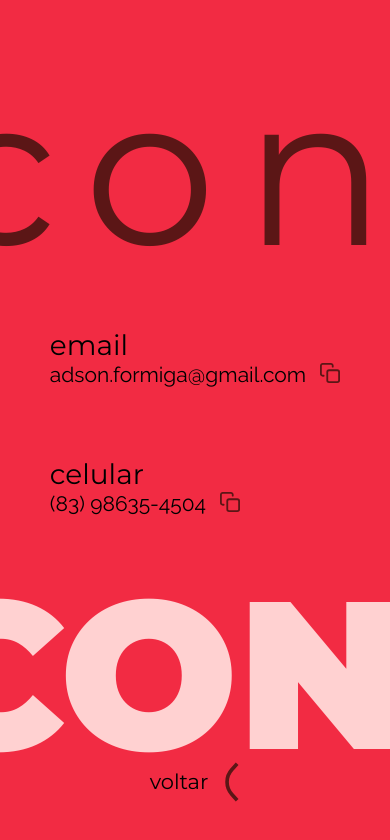
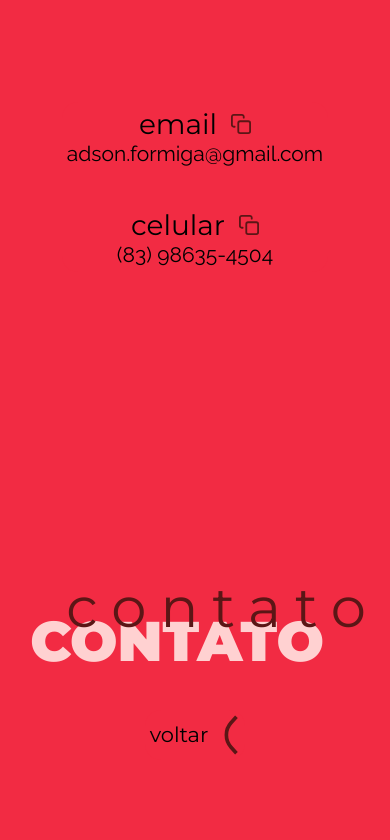
Before and after one commit to petruspierre/ant-portfolio, a Next.js app: page /contato in a window 390 px wide. Shown: the top 840 px of the page. Built offline with nearby package versions, Linux system fonts and the light colour scheme.

Commit message:
make contact page responsive

```diff
--- a/src/pages/components/Logo.tsx
+++ b/src/pages/components/Logo.tsx
@@ -4,7 +4,7 @@ export function Logo() {
   return (
     <div className={styles.Logo}>
       <p className={styles.TextCenter}>adson formiga</p>
-      <p className={styles.TextBottom}>designer de interfaces</p>
+      <p className={styles.TextBottom}>adson_ant</p>
       <svg width="100%" height="100%" viewBox="-5 -10 499 580" fill="none" xmlns="http://www.w3.org/2000/svg">
         <path className={styles.Path} fillRule="evenodd" clipRule="evenodd" d="M163.016 39.9616C163.016 17.8914 145.124 0 123.054 0H121.48C99.4092 0 81.5173 17.892 81.5173 39.9628V39.9628C81.5173 62.0336 99.4092 79.9256 121.48 79.9256H123.032C145.102 79.9256 162.994 97.817 162.994 119.887V119.887C162.994 141.957 180.885 159.849 202.955 159.849H204.529C226.6 159.849 244.492 141.957 244.492 119.886V119.886C244.492 97.8152 226.6 79.9233 204.529 79.9233H202.977C180.907 79.9233 163.016 62.0318 163.016 39.9616V39.9616Z" />
         <path className={styles.Path} fillRule="evenodd" clipRule="evenodd" d="M0.000491527 359.662C0.000491527 337.591 17.8924 319.699 39.9633 319.699H41.5359C63.6068 319.699 81.4987 337.591 81.4987 359.662V359.662C81.4987 381.733 63.6068 399.625 41.5359 399.625H39.9633C17.8924 399.625 0.000491527 381.733 0.000491527 359.662 V359.662Z" />
--- a/src/pages/contato.tsx
+++ b/src/pages/contato.tsx
@@ -23,7 +23,22 @@ const transitions = {
   }
 }
 
+const EMAIL = 'adson.formiga@gmail.com'
+const PHONE = '(83) 98635-4504'
+
 export default function Contato() {
+  const copyEmail = () => {
+    if(typeof navigator !== 'undefined') {
+      navigator.clipboard.writeText(EMAIL);
+    }
+  }
+
+  const copyPhone = () => {
+    if(typeof navigator !== 'undefined') {
+      navigator.clipboard.writeText(EMAIL);
+    }
+  }
+
   return (
     <Layout fromLeft toRight>
       <div className={styles.Container}>
@@ -48,11 +63,12 @@ export default function Contato() {
           </motion.h1>
         </motion.div>
 
-        <div className={styles.ItemLeft}>
+        <div className={styles.Content}>
+          <div className={styles.BackButtonContainer}>
             <ArrowLink link="/" label="voltar" left />
           </div>
 
-        <motion.div
+          <motion.main
             initial={{
               x: 25
             }}
@@ -66,25 +82,36 @@ export default function Contato() {
             className={styles.InfoContainer}
           >
             <div className={styles.Info}>
-            <p>email</p>
+              <p>
+                email
+                <button onClick={copyEmail}>
+                  <Image width={20} height={20} src="/assets/copy.svg" alt="copiar" title="copiar" />
+                </button>
+              </p>
               <div>
-              <p>adson.formiga@gmail.com</p>
-              <button>
+                <p>{EMAIL}</p>
+                <button onClick={copyEmail}>
                   <Image width={20} height={20} src="/assets/copy.svg" alt="copiar" title="copiar" />
                 </button>
               </div>
             </div>
 
             <div className={styles.Info}>
-            <p>celular</p>
+              <p>
+                celular
+                <button onClick={copyEmail}>
+                  <Image width={20} height={20} src="/assets/copy.svg" alt="copiar" title="copiar" />
+                </button>
+              </p>
               <div>
-              <p>(83) 98635-4504</p>
-              <button>
+                <p>{PHONE}</p>
+                <button onClick={copyPhone}>
                   <Image width={20} height={20} src="/assets/copy.svg" alt="copiar" title="copiar" />
                 </button>
               </div>
             </div>
-        </motion.div>
+          </motion.main>
+        </div>
       </div>
     </Layout>
   )
--- a/src/pages/index.tsx
+++ b/src/pages/index.tsx
@@ -10,7 +10,6 @@ import ArrowLink from './components/ArrowLink'
 export default function Home() {
   return (
     <Layout fromTop>
-
       <div className={styles.Container}>
         <Head>
           <title>Create Next App</title>
--- a/src/styles/Contact.module.scss
+++ b/src/styles/Contact.module.scss
@@ -33,9 +33,11 @@
     color: #5B1616;
     letter-spacing: 2rem;
     margin: 0;
+    z-index: 0;
   }
 
   h1 {
+    z-index: -1;
     position: absolute;
     bottom: 5%;
     left: 0;
@@ -44,28 +46,56 @@
     color: #FFD1D1;
     margin: 0;
   }
+
+  @media screen and (max-width: 768px) {
+    p {
+      top: unset;
+      bottom: 24%;
+      left: unset;
+      right: -50px;
+      font-size: 4rem;
+      letter-spacing: 1rem;
+    }
+
+    h1 {
+      bottom: 20%;
+      font-size: 4rem;
+      left: 120px;
+    }
+  }
 }
 
-.ItemLeft {
-  position: absolute;
-  top: 50%;
-  left: 5%;
-  transform: translateY(-50%);
+.Content {
+  display: flex;
+  width: 100%;
+  padding: 0 5%;
+  justify-content: space-between;
+  align-items: center;
+  max-height: 80%;
 
   @media screen and (max-width: 768px) {
-    left: 50%;
-    top: unset;
-    bottom: 5%;
-    transform: translateX(-50%);
+    height: 100%;
+    flex-direction: column-reverse;
   }
+}
+
+.BackButtonContainer {
+  background-color: #F22B43;
+  border-radius: 16px;
+  padding: 5px;
 }
 
 .InfoContainer {
   display: flex;
   gap: 5rem;
+  background-color: #F22B43;
+  border-radius: 16px;
+  padding: 5px;
 
   @media (max-width: 768px) {
     flex-direction: column;
+    gap: 3rem;
+    margin-top: 5%;
   }
 }
 
@@ -76,6 +106,10 @@
 
   p {
     margin: 0;
+
+    button {
+      display: none;
+    }
   }
 
   div {
@@ -96,6 +130,21 @@
         opacity: 0.7;
         transform: scale(1.1);
       }
+
+      @media screen and (max-width: 768px) {
+        display: none;
+      }
+    }
+  }
+
+  @media screen and (max-width: 768px) {
+    align-items: center;
+
+    p {
+      button {
+        display: inline-block;
+        margin-left: 1rem;
+      }
     }
   }
 }
--- a/src/styles/Home.module.scss
+++ b/src/styles/Home.module.scss
@@ -1,5 +1,5 @@
 .Container {
-  position: absolute;
+  position: relative;
 
   display: flex;
   align-items: center;
--- /dev/null
+++ b/src/styles/MyWork.module.scss
@@ -0,0 +1,24 @@
+.Container {
+  display: flex;
+  flex-direction: column;
+  align-items: center;
+  width: 100%;
+  min-height: 100vh;
+  z-index: 1;
+}
+
+.Hero {
+  width: 100%;
+  background-color: #FFD1D1;
+  margin-top: 10rem;
+
+  > div {
+    max-width: 1300px;
+    margin: 0 auto;
+    padding: 4rem 2rem;
+
+    display: flex;
+    align-items: center;
+    justify-content: space-between;
+  }
+}
--- a/src/styles/globals.scss
+++ b/src/styles/globals.scss
@@ -5,6 +5,12 @@ body {
   font-family: -apple-system, BlinkMacSystemFont, Segoe UI, Roboto, Oxygen,
     Ubuntu, Cantarell, Fira Sans, Droid Sans, Helvetica Neue, sans-serif;
   background-color: #F22B43;
+  overflow-x: hidden;
+  scroll-behavior: smooth;
+}
+
+body {
+  position: relative;
 }
 
 a {
```
Also changed, not shown: src/pages/meu-trabalho.tsx (+4 -4 lines), src/styles/Layout.module.scss (deleted). Lines whose indentation alone changed are shown as unchanged.
